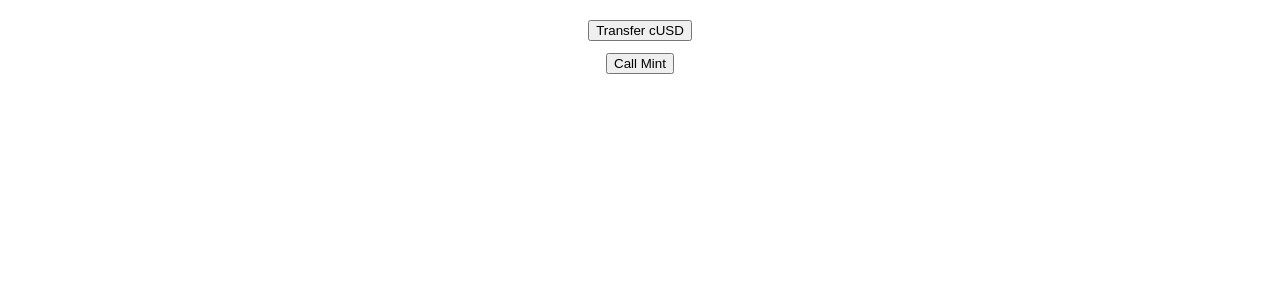
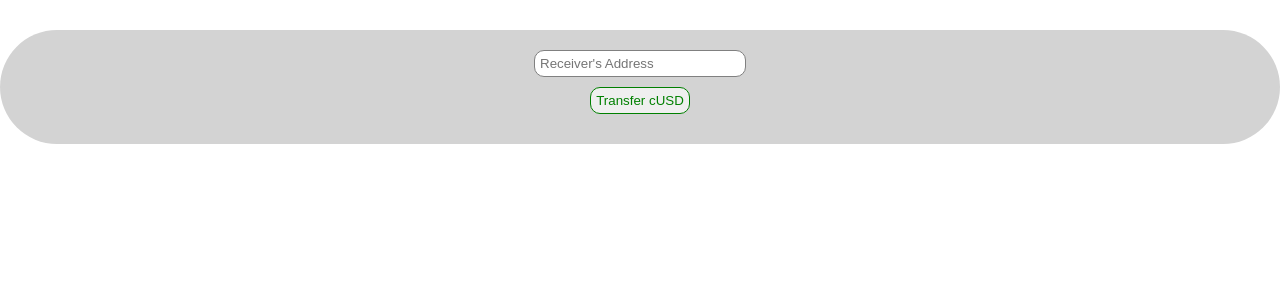
Before and after one commit to celo-org/minipay-minidapps, a React (Create React App) app: page / in a window 1280 px wide. Shown: the top 300 px of the page. Built offline with nearby package versions, Linux system fonts and the light colour scheme.

Commit message:
chore: Update react-scripts to latest version

```diff
--- a/package.json
+++ b/package.json
@@ -13,7 +13,7 @@
     "ethers": "^5.7.2",
     "react": "^18.2.0",
     "react-dom": "^18.2.0",
-    "react-scripts": "5.0.1",
+    "react-scripts": "^5.0.1",
     "typescript": "^4.9.5",
     "web-vitals": "^2.1.4"
   },
--- a/src/App.tsx
+++ b/src/App.tsx
@@ -5,15 +5,17 @@
     return (
         <div
             style={{
-                marginTop: "20px",
+                marginTop: "30px",
                 display: "flex",
                 flexDirection: "column",
                 alignItems: "center",
                 gap: "12px",
+                backgroundColor: "lightgray",
+                padding: "20px",
+                borderRadius: "80px",
             }}
         >
             <TransferCUSD />
-            <PayTokenFunctionCall />
         </div>
     );
 }
--- a/src/dApps/TransferCUSD.tsx
+++ b/src/dApps/TransferCUSD.tsx
@@ -1,48 +1,78 @@
-import { utils } from "ethers";
+import { ethers } from "ethers";
+import React, { useState } from "react";
 
 // Mainnet address of cUSD
 const CUSD_ADDRESS = "0x765DE816845861e75A25fCA122bb6898B8B1282a";
 
-const receiverAddress = "";
-
 // DApp to quickly test transfer of cUSD to a specific address using the cUSD contract.
 export default function TransferCUSD() {
+    const [userAddress, setUserAddress] = useState<string>("");
+    const [receiverAddress, setReceiverAddress] = useState<string>("");
+    const [transactionStatus, setTransactionStatus] = useState<string>("");
+
     async function transferCUSD() {
-        if (window.ethereum) {
-            // Get connected accounts, if not connected request connnection.
-            // returns an array of accounts
-            let accounts = await window.ethereum.request({
+        try {
+            const ethereum = window.ethereum;
+            if (!ethereum) {
+                throw new Error("MetaMask not detected. Please install MetaMask.");
+            }
+
+            const accounts = await ethereum.request({
                 method: "eth_requestAccounts",
             });
+            setUserAddress(accounts[0]);
 
-            // The current selected account out of the connected accounts.
-            let userAddress = accounts[0];
+            const provider = new ethers.providers.Web3Provider(ethereum);
+            const signer = provider.getSigner();
 
-            let iface = new utils.Interface([
-                "function transfer(address to, uint256 value)",
-            ]);
+            const cUSDContract = new ethers.Contract(
+                CUSD_ADDRESS,
+                ["function transfer(address to, uint256 value)"],
+                signer
+            );
 
-            let calldata = iface.encodeFunctionData("transfer", [
-                receiverAddress,
-                utils.parseEther("0.1"), // 10 cUSD - This amount is in wei
-            ]);
+            const tx = await cUSDContract.transfer(receiverAddress, ethers.utils.parseEther("0.1"));
+            await provider.waitForTransaction(tx.hash);
 
-            // Send transaction to the injected wallet to be confirmed by the user.
-            let tx = await window.ethereum.request({
-                method: "eth_sendTransaction",
-                params: [
-                    {
-                        from: userAddress,
-                        to: CUSD_ADDRESS, // We need to call the transfer function on the cUSD token contract
-                        data: calldata, // Information about which function to call and what values to pass as parameters
-                    },
-                ],
-            });
-
-            // Wait until tx confirmation and get tx receipt
-            let receipt = await tx.wait();
+            setTransactionStatus(`Transaction successful!!`);
+        } catch (error) {
+            if (error instanceof Error) {
+                console.error("Error transferring cUSD:", error);
+                setTransactionStatus(`Error: ${error.message}`);
+            }
         }
     }
 
-    return <button onClick={transferCUSD}>Transfer cUSD</button>;
+    return (
+        <div style={{ display: "flex", flexDirection: "column", alignItems: "center" }}>
+            {userAddress && <p>Your Address: {userAddress}</p>}
+            <input
+                type="text"
+                value={receiverAddress}
+                onChange={(e) => setReceiverAddress(e.target.value)}
+                placeholder="Receiver's Address"
+                style={{
+                    marginBottom: "10px",
+                    borderRadius: "10px",
+                    padding: "5px",
+                    width: "200px",
+                    border: "1px solid grey",
+                }}
+            />
+            <button
+                className="transfer"
+                onClick={transferCUSD}
+                style={{
+                    marginBottom: "10px",
+                    borderRadius: "10px",
+                    padding: "5px",
+                    border: "1px solid green",
+                    color: "green",
+                }}
+            >
+                Transfer cUSD
+            </button>
+            {transactionStatus && <p>{transactionStatus}</p>}
+        </div>
+    );
 }
```
Also changed, not shown: 1 other file (tests, documents, lock files or other folders).
